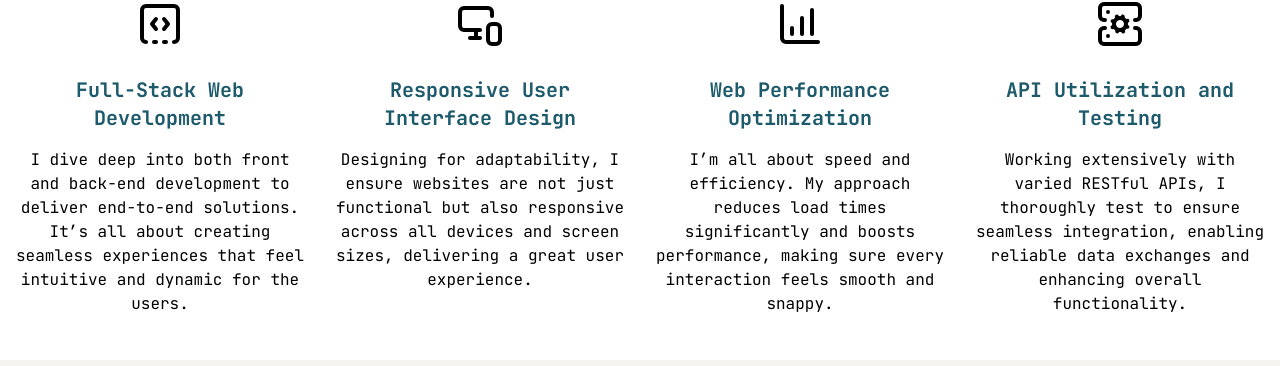
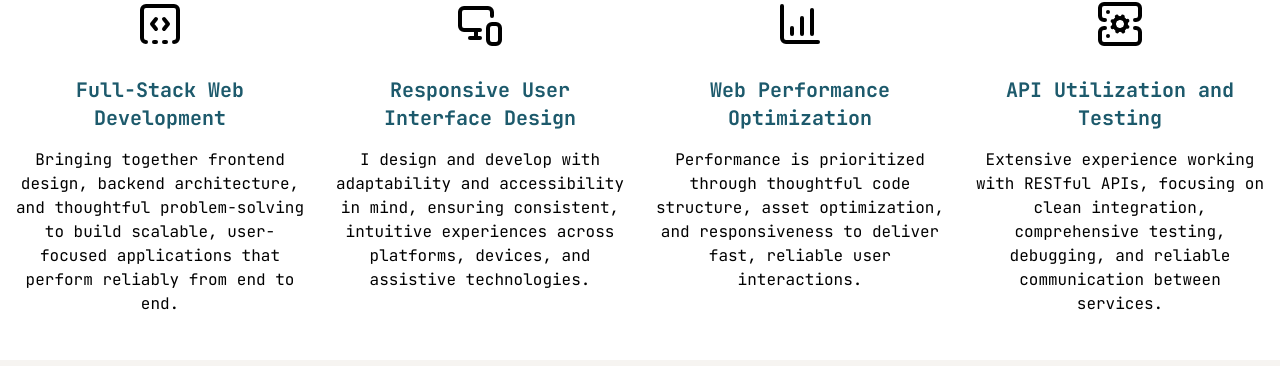
Before and after one commit to rsteckline/portfolio, a React (Vite) app: page / in a window 1280 px wide. Shown: the part 1376-1742 px from the top of the page. Built offline with nearby package versions, Linux system fonts and the light colour scheme; some icons are missing.

Commit message:
Update skills section

```diff
--- a/src/components/Skills.jsx
+++ b/src/components/Skills.jsx
@@ -13,7 +13,7 @@ function Skills() {
           Full-Stack Web Development
         </h3>
         <p className="sm:mb-7">
-          I dive deep into both front and back-end development to deliver end-to-end solutions. It’s all about creating seamless experiences that feel intuitive and dynamic for the users.
+          Bringing together frontend design, backend architecture, and thoughtful problem-solving to build scalable, user-focused applications that perform reliably from end to end.
         </p>
       </div>
       <div className="w-full md:w-1/2 lg:w-1/4 p-4 text-center">
@@ -22,7 +22,7 @@ function Skills() {
           Responsive User Interface Design
         </h3>
         <p className="sm:mb-7">
-          Designing for adaptability, I ensure websites are not just functional but also responsive across all devices and screen sizes, delivering a great user experience.
+          I design and develop with adaptability and accessibility in mind, ensuring consistent, intuitive experiences across platforms, devices, and assistive technologies.
         </p>
       </div>
       <div className="w-full md:w-1/2 lg:w-1/4 p-4 text-center">
@@ -31,7 +31,7 @@ function Skills() {
           Web Performance Optimization
         </h3>
         <p className="sm:mb-7">
-          I’m all about speed and efficiency. My approach reduces load times significantly and boosts performance, making sure every interaction feels smooth and snappy.
+          Performance is prioritized through thoughtful code structure, asset optimization, and responsiveness to deliver fast, reliable user interactions.
         </p>
       </div>
       <div className="w-full md:w-1/2 lg:w-1/4 p-4 text-center">
@@ -40,7 +40,7 @@ function Skills() {
           API Utilization and Testing
         </h3>
         <p>
-          Working extensively with varied RESTful APIs, I thoroughly test to ensure seamless integration, enabling reliable data exchanges and enhancing overall functionality.
+          Extensive experience working with RESTful APIs, focusing on clean integration, comprehensive testing, debugging, and reliable communication between services.
         </p>
       </div>
     </div>
```
